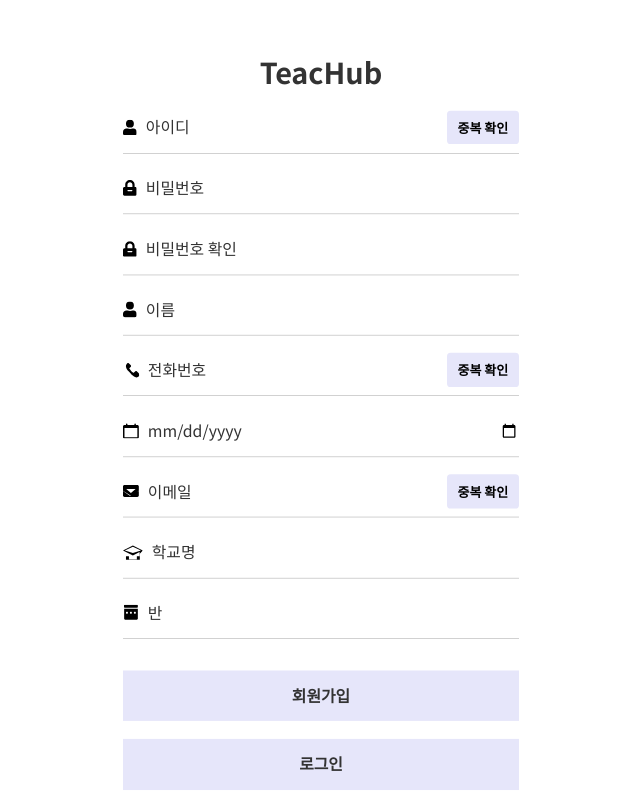
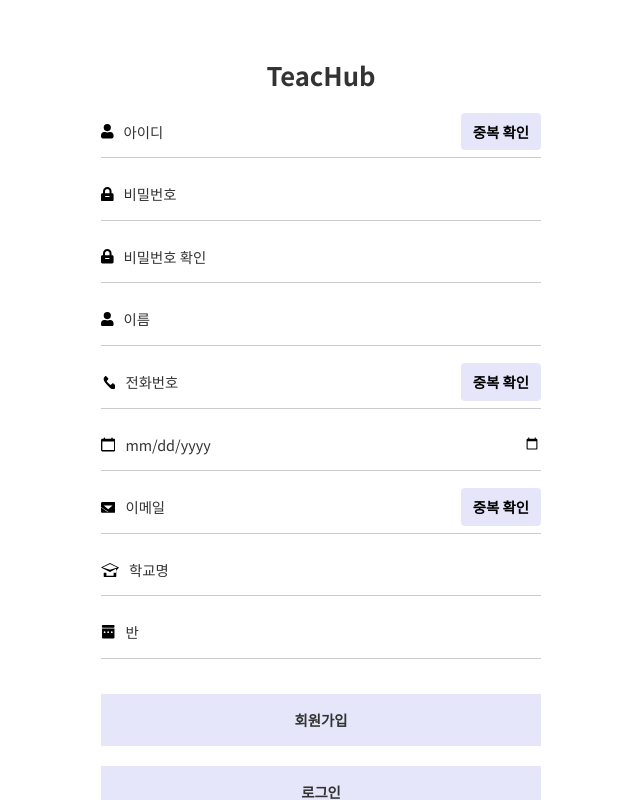
Before and after one commit to KoesJin/Daelim_LeeJaeSeok_TeamProJect, a React (Create React App) app: page /signuppage in a window 1280 px wide. Shown: the whole page, without its empty margins (319-959 px from the left). Built offline with nearby package versions, Linux system fonts and the light colour scheme.

Commit message:
회원가입 페이지 css 수정

```diff
--- a/src/css/SignUpPage/SignUpPage.module.css
+++ b/src/css/SignUpPage/SignUpPage.module.css
@@ -14,10 +14,8 @@
     padding: 20px;
     box-sizing: border-box;
     font-family: 'Noto Sans KR', sans-serif;
-    font-size: 1.1rem;
+    font-size: 0.9rem;
     color: #333; /* 기본 텍스트 색상 */
-    transform: scale(0.9); /* zoom 대신 사용 */
-    transform-origin: top center; /* 확대/축소 기준점 */
 }
 
 .container {
@@ -30,8 +28,8 @@
     color: inherit; /* 부모의 색상을 상속받음 */
 }
 
-.container h1 {
-    font-size: 2rem; /* 로고 크기를 줄여서 더 잘 보이도록 */
+.title {
+    font-size: 1.6rem; /* TeacHub 로고 크기를 1.6rem로 조정 */
     margin-bottom: 20px;
     color: #333;
     font-weight: bold;
--- a/src/page/SignUp/SignUpPage.jsx
+++ b/src/page/SignUp/SignUpPage.jsx
@@ -285,7 +285,7 @@ function SignUpPage() {
         <div className={styles.ScrollContainer}>
             <div className={styles.SignUpBody}>
                 <div className={styles.container}>
-                    <h1>TeacHub</h1>
+                    <h1 className={styles.title}>TeacHub</h1>
                     <form className={styles.form} onSubmit={handleSignUp}>
                         <div className={styles.inputContainer}>
                             <UserIcon />
```
